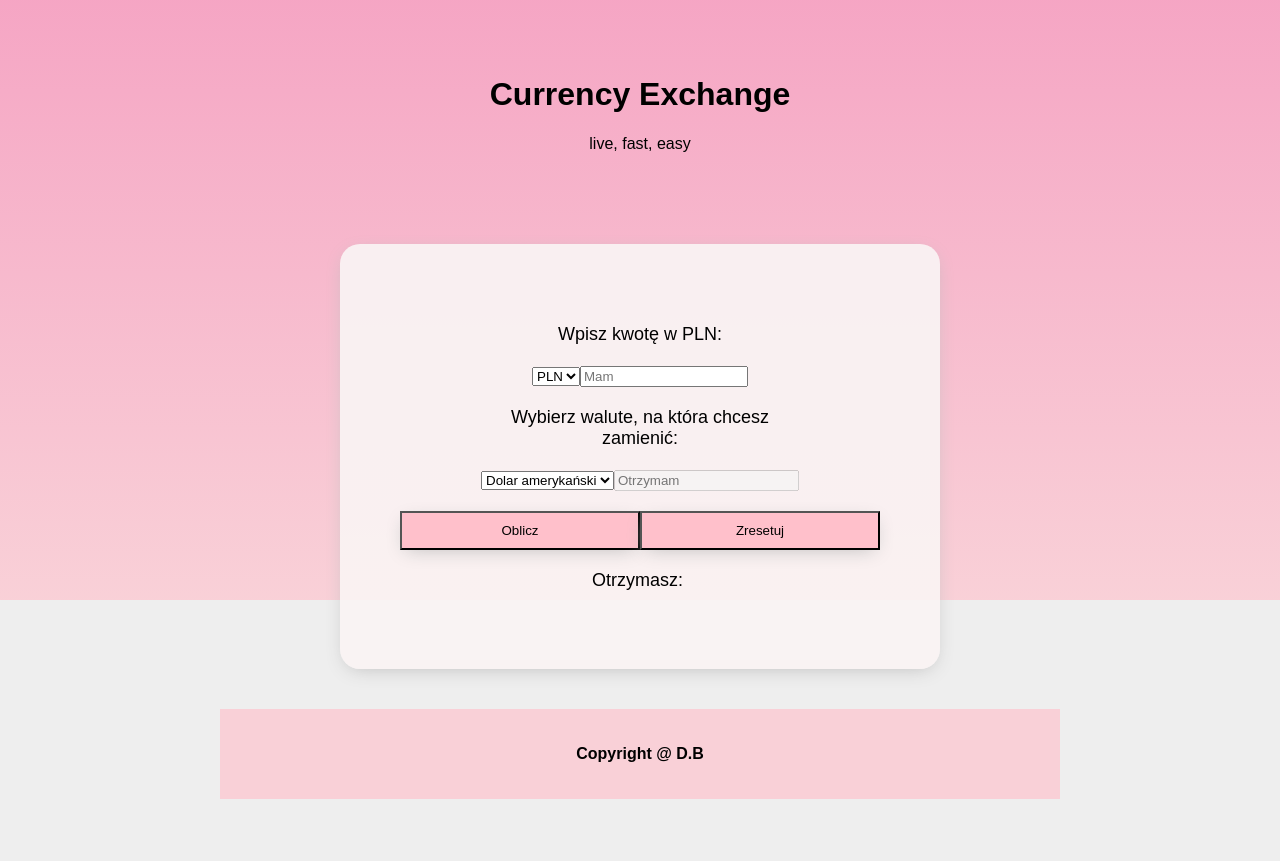
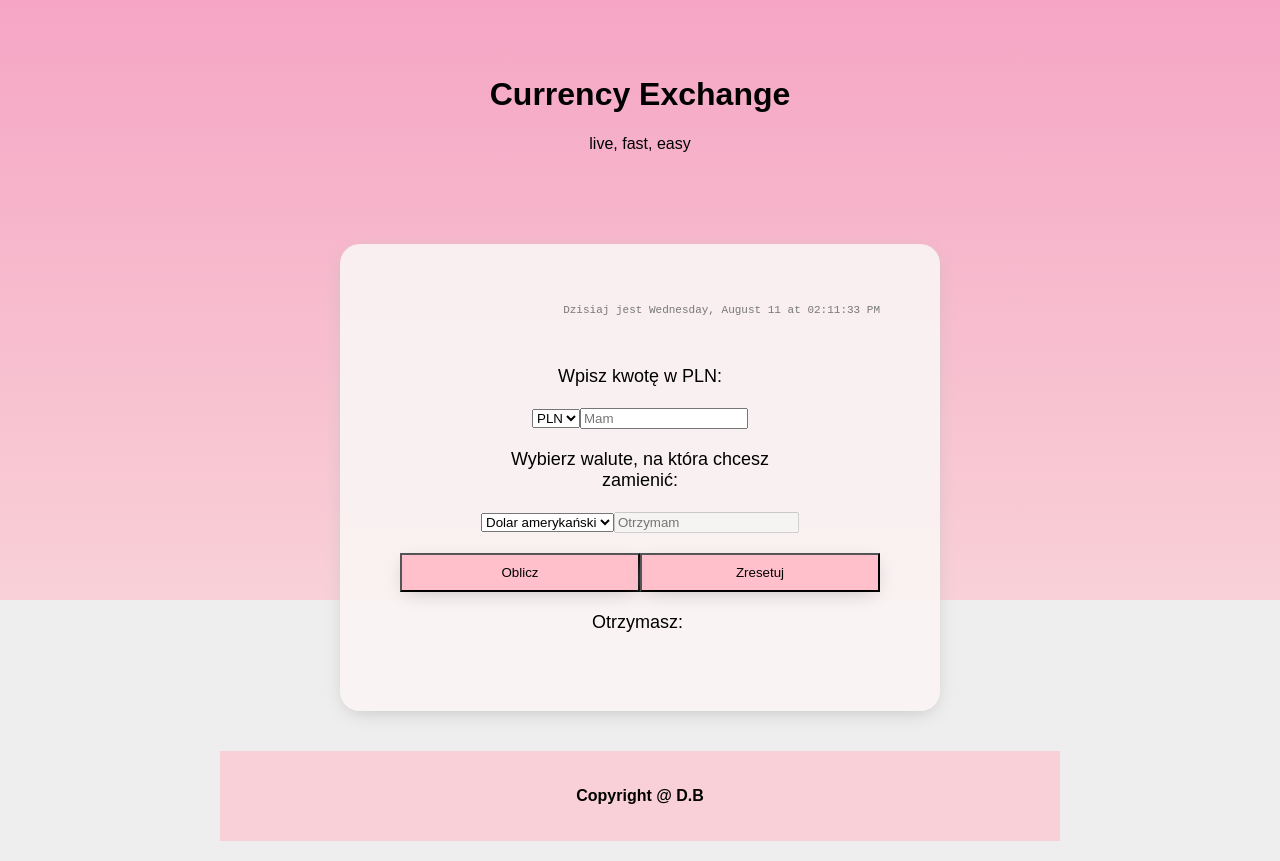
Before and after one commit to DawBrzeski/currency-exchange-react, a React (Create React App) app: page / in a window 1280 px wide. Before the commit the page ends 819 px from the top, so only its background shows below. Built offline with nearby package versions, Linux system fonts and the light colour scheme.

Commit message:
clock added

```diff
--- a/src/App.js
+++ b/src/App.js
@@ -4,6 +4,7 @@ import Header from "./Header";
 import { Form } from "./Form";
 import Footer from "./Footer";
 import { currencies } from "./currencies";
+
 
 function App() {
 
@@ -23,6 +24,7 @@ function App() {
   return (
     <Container>
       <Header title="Currency Exchange" description="live, fast, easy"> </Header>
+
       <Form
         result={result}
         calculateResult={calculateResult}
--- /dev/null
+++ b/src/Clock/index.js
@@ -0,0 +1,32 @@
+import "./style.css";
+import { useState, useEffect } from "react";
+const formatDate = (date) =>
+    date.toLocaleString(undefined, {
+        weekday: "long",
+        hour: "2-digit",
+        minute: "2-digit",
+        second: "2-digit",
+        day: "numeric",
+        month: "long"
+    })
+
+    ;
+
+export const Clock = () => {
+    const [date, setDate] = useState(new Date());
+
+    useEffect(() => {
+        const intervalId = setInterval(() => {
+            setDate(new Date());
+        }, 1000);
+        return () => {
+            clearInterval(intervalId);
+        };
+    }, []);
+    return (
+        <div className="clock">
+            Dzisiaj jest {" "}
+            {formatDate(date)}
+        </div>
+    )
+}
--- /dev/null
+++ b/src/Clock/style.css
@@ -0,0 +1,7 @@
+.clock {
+    text-align: right;
+    font-family: monospace;
+    color: #777;
+    font-size: 11px;
+    margin-bottom: 30px;
+}
--- a/src/Form/index.js
+++ b/src/Form/index.js
@@ -2,6 +2,8 @@ import React, { useState } from "react";
 import { currencies } from "../currencies";
 import { Result } from "./Result";
 import "./style.css";
+import { Clock } from "../Clock";
+
 
 export const Form = ({ calculateResult, result }) => {
 
@@ -14,8 +16,9 @@ export const Form = ({ calculateResult, result }) => {
     }
     return (
         <form className="form" onSubmit={onSubmit}>
-            <label className="form__label"><span className="form__labelText" for="baseCurrencyID">Wpisz kwotę w PLN:</span><br></br>
-                <select id="baseCurrencyID" name="baseCurrency">
+            <Clock></Clock>
+            <label className="form__label"><span className="form__labelText">Wpisz kwotę w PLN:</span><br></br>
+                <select >
                     <option value="pln" selected>PLN</option>
                 </select>
             </label>
@@ -31,7 +34,7 @@ export const Form = ({ calculateResult, result }) => {
                     required
                 />
             </label>
-            <label for="futureCurrencyID" className="form__label"> <span className="form__labelText">Wybierz walute, na
+            <label className="form__label"> <span className="form__labelText">Wybierz walute, na
                 która chcesz
                 zamienić:</span><br></br>
                 <select
@@ -48,7 +51,7 @@ export const Form = ({ calculateResult, result }) => {
                     )))}
                 </select>
             </label>
-            <input type="number" name="futureCurrencyValue" placeholder="Otrzymam"
+            <input type="number"  placeholder="Otrzymam"
                 value="" disabled />
 
             <div className="button__row">
```
